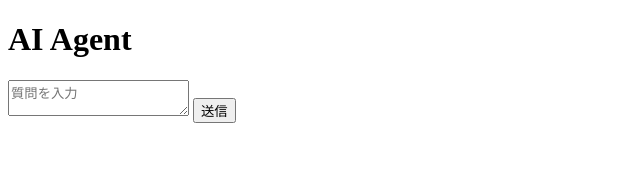
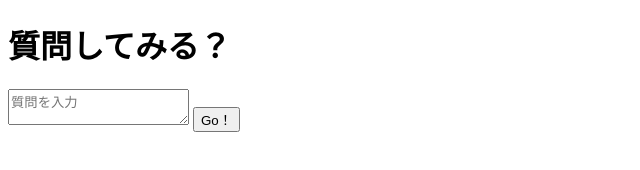
Before and after one commit to freddieoomori-hub/first-ai-agent-app, a website: page index.html in a window 1280 px wide. Shown: the whole page, without its empty margins (0-640 px from the left). Drawn offline with Linux system fonts and the light colour scheme.

Commit message:
Update index.html

```diff
--- a/index.html
+++ b/index.html
@@ -5,9 +5,9 @@
   <title>AI Agent</title>
 </head>
 <body>
-  <h1>AI Agent</h1>
+  <h1>質問してみる？</h1>
   <textarea id="input" placeholder="質問を入力"></textarea>
-  <button onclick="send()">送信</button>
+  <button onclick="send()">Go！</button>
   <pre id="output"></pre>
 
   <script src="app.js"></script>
```
